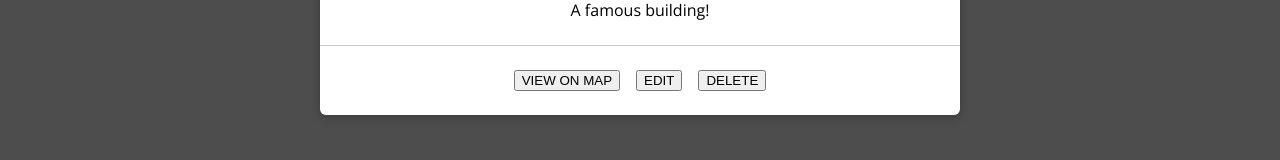
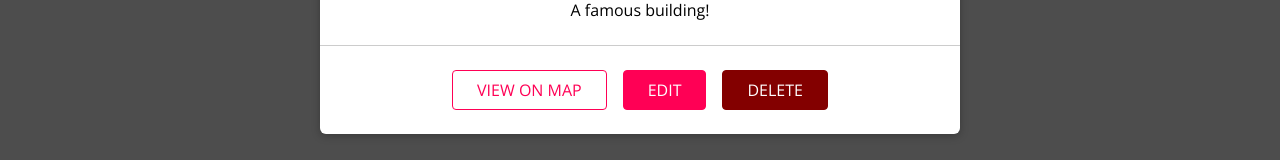
Before and after one commit to Acalltoredemption/mern-places, a React (Create React App) app: page /u1/places in a window 1280 px wide. Shown: the part 491-651 px from the top of the page. Built offline with nearby package versions, Linux system fonts and the light colour scheme.

Commit message:
button component implemented and passed into placeitem

```diff
--- a/src/places/components/PlaceItem.js
+++ b/src/places/components/PlaceItem.js
@@ -1,5 +1,6 @@
 import React from 'react';
 import Card from '../../shared/components/UIElements/Card';
+import Button from '../../shared/components/FormElements/Button';
 import './PlaceItem.css';
 
 const PlaceItem = props => {
@@ -14,9 +15,9 @@ const PlaceItem = props => {
             <p>{props.description}</p>
         </div>
         <div class="place-item__actions">
-            <button>VIEW ON MAP</button>
-            <button>EDIT</button>
-            <button>DELETE</button>
+            <Button inverse>VIEW ON MAP</Button>
+            <Button to={`/places/${props.id}`}>EDIT</Button>
+            <Button danger>DELETE</Button>
         </div>
         </Card>
     </li>;
--- /dev/null
+++ b/src/shared/components/FormElements/Button.css
@@ -0,0 +1,61 @@
+.button {
+  font: inherit;
+  padding: 0.5rem 1.5rem;
+  border: 1px solid #ff0055;
+  border-radius: 4px;
+  background: #ff0055;
+  color: white;
+  cursor: pointer;
+  margin-right: 1rem;
+  text-decoration: none;
+  display: inline-block;
+}
+
+.button:focus {
+  outline: none;
+}
+
+.button:hover,
+.button:active {
+  background: #ff4382;
+  border-color: #ff4382;
+}
+
+.button--inverse {
+  background: transparent;
+  color: #ff0055;
+}
+
+.button--inverse:hover,
+.button--inverse:active {
+  color: white;
+  background: #ff0055;
+}
+
+.button--danger {
+  background: #830000;
+  border-color: #830000;
+}
+
+.button--danger:hover,
+.button--danger:active {
+  background: #f34343;
+  border-color: #f34343;
+}
+
+.button:disabled,
+.button:hover:disabled,
+.button:active:disabled {
+  background: #ccc;
+  color: #979797;
+  border-color: #ccc;
+  cursor: not-allowed;
+}
+
+.button--small {
+  font-size: 0.8rem;
+}
+
+.button--big {
+  font-size: 1.5rem;
+}
--- /dev/null
+++ b/src/shared/components/FormElements/Button.js
@@ -0,0 +1,43 @@
+import React from 'react';
+import { Link } from 'react-router-dom';
+
+import './Button.css';
+
+const Button = props => {
+  if (props.href) {
+    return (
+      <a
+        className={`button button--${props.size || 'default'} ${props.inverse &&
+          'button--inverse'} ${props.danger && 'button--danger'}`}
+        href={props.href}
+      >
+        {props.children}
+      </a>
+    );
+  }
+  if (props.to) {
+    return (
+      <Link
+        to={props.to}
+        exact={props.exact}
+        className={`button button--${props.size || 'default'} ${props.inverse &&
+          'button--inverse'} ${props.danger && 'button--danger'}`}
+      >
+        {props.children}
+      </Link>
+    );
+  }
+  return (
+    <button
+      className={`button button--${props.size || 'default'} ${props.inverse &&
+        'button--inverse'} ${props.danger && 'button--danger'}`}
+      type={props.type}
+      onClick={props.onClick}
+      disabled={props.disabled}
+    >
+      {props.children}
+    </button>
+  );
+};
+
+export default Button;
```
